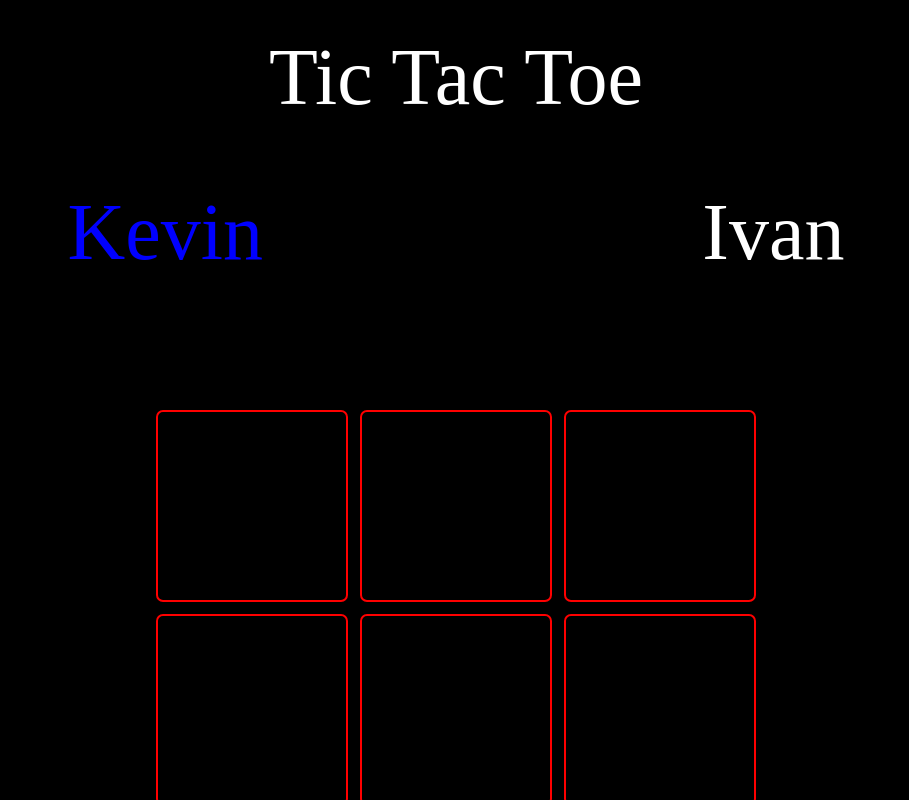
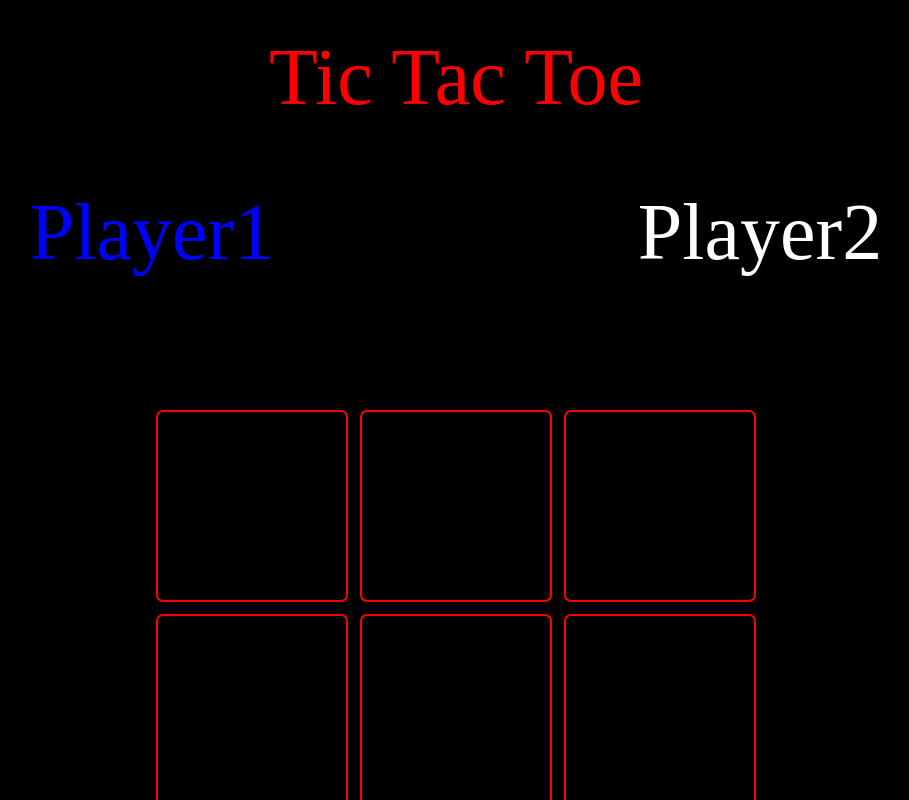
Before and after one commit to cortkev/Tic-Tac-Toe, a plain HTML site: page index.html in a window 1280 px wide. Shown: the whole page, without its empty margins (184-1093 px from the left). Drawn offline with nearby package versions, Linux system fonts and the light colour scheme.

Commit message:
change player name

```diff
--- a/script.js
+++ b/script.js
@@ -26,12 +26,12 @@ const Player = (name, mark) => {
 
 //game module
 const Game = (() => {
-    const player1 = Player('Kevin', 'X');
-    const player2 = Player('Ivan', 'O');
+    const player1 = Player('Player1', 'X');
+    const player2 = Player('Player2', 'O');
     let currentPlayer = player1;
     let box = document.querySelectorAll(".box");
     let gameOver = false;
-    moveNum = 0;
+    let moveNum = 0;
     let modal = document.getElementById("myModal");
     let modalText = document.querySelector(".modal-text");
     let player1Turn = document.querySelector("#player1");
@@ -45,7 +45,7 @@ const Game = (() => {
     player1Turn.style.color = 'blue';
 
 
-
+    //winning patterns
     const win = [
         [0,1,2],
         [3,4,5],
@@ -60,11 +60,10 @@ const Game = (() => {
     let restartButton = document.querySelector(".restart-button");
     restartButton.addEventListener("click", reset);
     function reset(){
+        //reset board array
         Gameboard.gameBoard = [];
-        // for (i = 0; i < 9; i++){
-        //     Gameboard.gameBoard.push('');
-        // }
         modal.style.display = "none";
+        //add empty string
         box.forEach((box, index) => {
             box.innerHTML = '';
             Gameboard.gameBoard.push('');
@@ -80,6 +79,7 @@ const Game = (() => {
 
 
     const winner = () => {
+        ///check if any players marks match winning patterns
         win.forEach((item, index) => {
             if(Gameboard.gameBoard[item[0]] === currentPlayer.mark &&
                 Gameboard.gameBoard[item[1]] === currentPlayer.mark &&
@@ -90,6 +90,7 @@ const Game = (() => {
                     gameOver = true;
 
                 }
+            //tie game
             else if(moveNum === 9){
                 modal.style.display = "block";
                 modalText.innerHTML = "Tie Game!";
@@ -100,7 +101,7 @@ const Game = (() => {
 
 
 
-    // player1Turn.style.color = 'blue';
+    //switch players after every turn
     const switchPlayer = () => {
         currentPlayer = currentPlayer === player1 ? player2 : player1;
         if(currentPlayer.name === player1.name){
@@ -112,7 +113,7 @@ const Game = (() => {
             player1Turn.style.color = 'white';
         }
     }
-
+    //player move in gameboard
     const move = (index) => {
         if(Gameboard.gameBoard[index] === '' && gameOver === false){
             Gameboard.gameBoard[index] = currentPlayer.mark;
@@ -138,5 +139,3 @@ const Game = (() => {
      }
 
 })();
-
-//gamer.reset();
--- a/style.css
+++ b/style.css
@@ -8,7 +8,6 @@ html, body {
     height: 100%;
     width: 100vw;
     overflow-x: hidden;
-    /* overflow: hidden; */
     background-color: black;
     color: white;
 }
@@ -20,6 +19,7 @@ html, body {
     font-size: 5rem;
     min-height: 10vh;
     white-space: pre-line;
+    color: red;
 }
 .player-turn{
     display: flex;
@@ -68,8 +68,7 @@ html, body {
     top: 0;
     width: 100%; /* Full width */
     height: 100%; /* Full height */
-    overflow: auto; /* Enable scroll if needed */
-    background-color: rgb(0,0,0); /* Fallback color */
+    overflow: auto;
     background-color: rgba(0, 0, 0, 0.6); /* Black w/ opacity */
   }
 
@@ -79,6 +78,7 @@ html, body {
     margin: auto;
     padding: 20px;
     border: 1px solid red;
+    border-radius: 7px;
     width: 80%;
     height: 200px;
     display: flex;
```
Also changed, not shown: index.html (+1 -4 lines).
